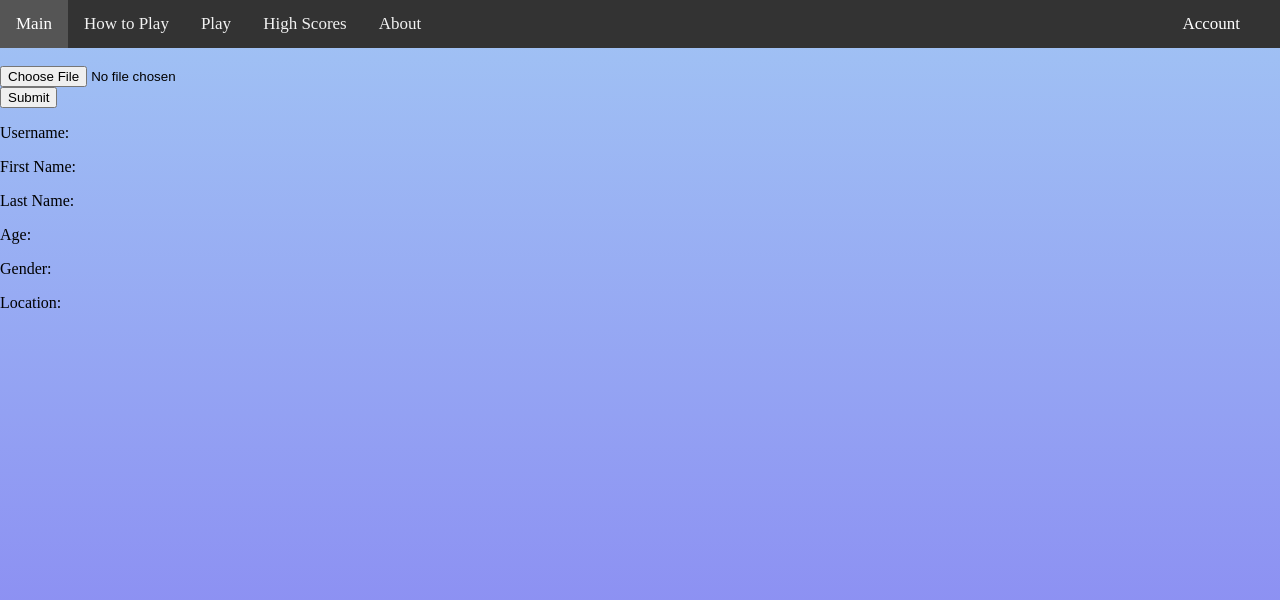
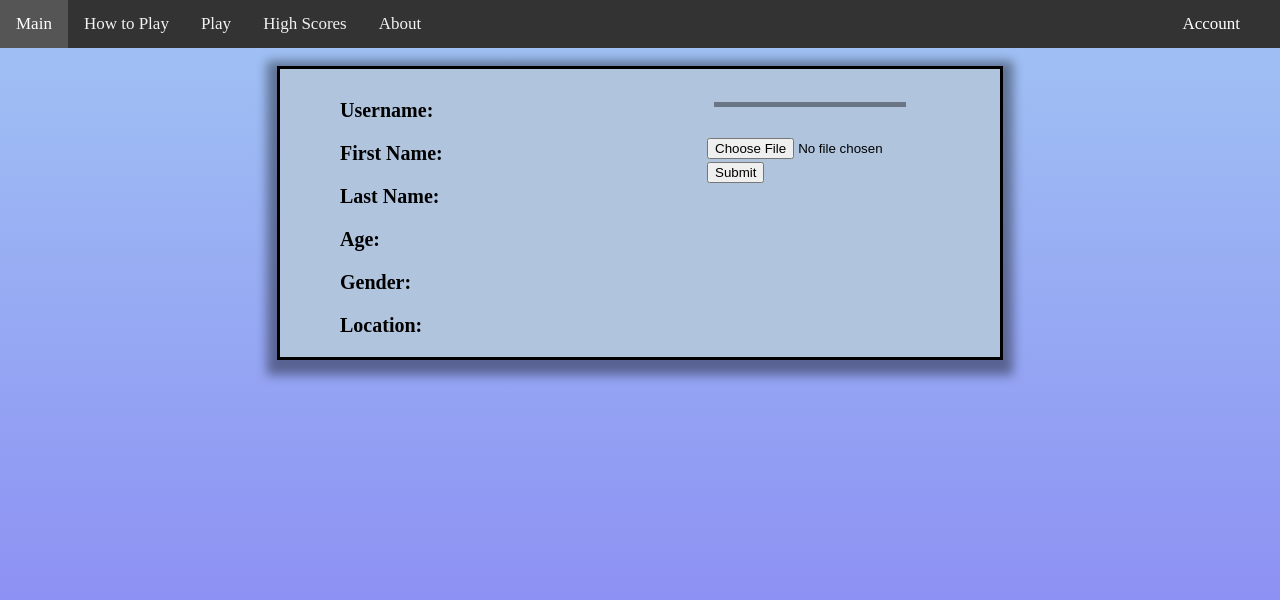
Before and after one commit to mphilipp622/Picross, a PHP site: page /HTML/ProfilePage.html in a window 1280 px wide. Shown: the top 600 px of the page. Run offline with PHP 8.4, Linux system fonts and the light colour scheme.

Commit message:
Updated styles on Login and Profile Pages. Fixed issue with $_SESSION not saving in php. Working on How To Play Page.

```diff
--- a/CSS/CreateAccountStyle.css
+++ b/CSS/CreateAccountStyle.css
@@ -15,6 +15,8 @@
 }
 
 fieldset{
+    background-color: lightsteelblue;
+    box-shadow: 0px 10px 15px 5px rgba(0, 0, 0, 0.4);
     width: 25vw;
     margin: auto;
 }
--- a/CSS/ProfilePageStyle.css
+++ b/CSS/ProfilePageStyle.css
@@ -3,3 +3,51 @@
     height:20%;
     padding-top: 5px;
 }
+
+#UserInfo
+{
+    border: solid black;
+    box-shadow: 0px 5px 10px 10px rgba(0, 0, 0, 0.4);
+    background-color: lightsteelblue;
+    padding-left: 40px;
+    padding-right: 40px;
+    width: 50vw;
+    margin: auto;
+    overflow: hidden;
+    font-size: 20px;
+}
+
+#text
+{
+    padding-top: 10px;
+    padding-left: 20px;
+    float: left;
+}
+
+#avatarOptions
+{
+    padding-top: 20px;
+    /* padding-left: 40px;
+    padding-right: 40px; */
+    padding-bottom: 20px;
+    margin: auto;
+    float: right;
+    position: relative;
+    overflow: auto;
+    clear:right;
+}
+
+img
+{
+    box-shadow: 10px 10px rgba(0, 0, 0, 0.4);
+    right: 10%;
+    /* width: 35%; */
+    margin: auto;
+    float: right;
+    min-height: 30%;
+    min-width: 30%;
+    max-height: 50%;
+    max-width: 50%;
+    position: relative;
+    overflow: auto;
+}
--- a/HTML/ProfilePage.html
+++ b/HTML/ProfilePage.html
@@ -30,19 +30,25 @@
                 </div>
             </div>
         </section>
+        <br>
 
         <section id = "UserInfo">
+            <div id = "text">
+                <p class = "userData"><b>Username:</b> <span id = "username"></span></p>
+                <p class = "userData" id = "firstName"><b>First Name:</b> </p>
+                <p class = "userData" id = "lastName"><b>Last Name:</b> </p>
+                <p class = "userData" id = "age"><b>Age:</b> </p>
+                <p class = "userData" id = "gender"><b>Gender:</b> </p>
+                <p class = "userData" id = "location"><b>Location:</b> </p>
+            </div>
+            <br>
             <img class = "userImage" id = "avatar"><br>
 
-            <input type = "file" id = "Avatar" name = "Avatar"><br>
-            <button type="button" value = "Submit" onclick = "UpdateImage()">Submit</button>
+            <div id = "avatarOptions">
+                <input type = "file" id = "Avatar" name = "Avatar"><br>
+                <button type="button" value = "Submit" onclick = "UpdateImage()">Submit</button>
+            </div>
+        </section>
 
-            <p class = "userData">Username: <span id = "username"></span></p>
-            <p class = "userData" id = "firstName">First Name: </p>
-            <p class = "userData" id = "lastName">Last Name: </p>
-            <p class = "userData" id = "age">Age: </p>
-            <p class = "userData" id = "gender">Gender: </p>
-            <p class = "userData" id = "location">Location: </p>
-        </section>
     </body>
 </html>
--- a/JS/ProfilePage.js
+++ b/JS/ProfilePage.js
@@ -13,7 +13,7 @@
 function WriteDataToProfile(newData)
 {
     data = JSON.parse(newData);
-    console.log(data);
+    // console.log(data);
     document.getElementById("username").innerHTML += data["username"];
     document.getElementById("firstName").innerHTML += data["firstName"];
     document.getElementById("lastName").innerHTML += data["lastName"];
@@ -32,7 +32,7 @@
     formData.append("username", document.getElementById("username").innerHTML);
 
     // Get the image file that was uploaded
-    console.log(document.getElementById("Avatar").files[0]);
+    // console.log(document.getElementById("Avatar").files[0]);
     formData.append("avatar", document.getElementById("Avatar").files[0]);
 
     $.ajax({
--- a/PHP/GetUserInfo.php
+++ b/PHP/GetUserInfo.php
@@ -1,4 +1,5 @@
 <?php
+session_start();
 
 if(isset($_SESSION['username']))
 { // OR isset($_SESSION['user']), if array
@@ -16,3 +17,5 @@
 {
     echo "Please Login";
 }
+
+?>
--- a/PHP/Login.php
+++ b/PHP/Login.php
@@ -1,4 +1,6 @@
 <?php
+
+session_start();
 
 $servername = "localhost";
 $username = "root";
```
Also changed, not shown: CSS/HowToPlayStyle.css (+17 -14 lines), HTML/HowToPlay.html (+16 -5 lines), PHP/SaveGameToDB.php (+7 -3 lines), PHP/SaveLevelToDatabase.php (+7 -3 lines), PHP/SaveUserToDB.php (+4 -3 lines), Avatars/Photoperiod.jpg, Avatars/TestUser.jpg (added), favicon.ico (added).
